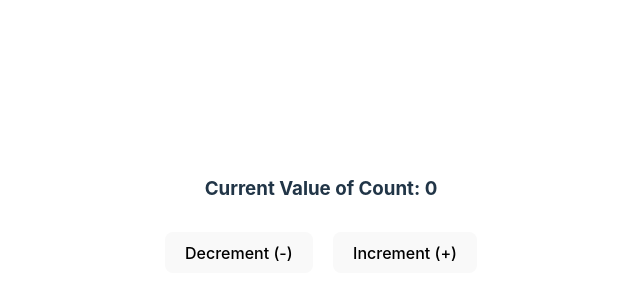
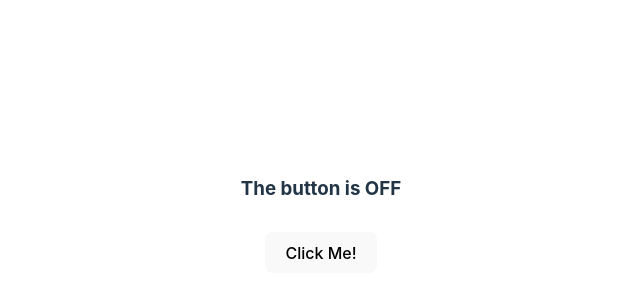
Before and after one commit to romeyiow/appdev1, a React (Vite) app in the folder react-hooks/: page / in a window 1280 px wide. Shown: the part 180-480 px from the top of the page, without its empty margins (319-959 px from the left). Built offline with nearby package versions, Linux system fonts and the light colour scheme.

Commit message:
ToggleButton completed

```diff
--- /dev/null
+++ b/react-hooks/src/ToggleButton.jsx
@@ -0,0 +1,17 @@
+import { useState } from "react"
+
+const ToggleButton = () => {
+    const [isOn, setIsOn] = useState(false)
+
+    const toggleButton = () => {
+        setIsOn (isOn ? false:true)
+    }
+    return (
+        <div className="toggle-button-component">
+            <h3>The button is {isOn ? "ON" :"OFF"}</h3>
+            <button onClick={toggleButton}>Click Me!</button>
+        </div>
+    )
+}
+
+export default ToggleButton;
--- a/react-hooks/src/main.jsx
+++ b/react-hooks/src/main.jsx
@@ -3,10 +3,12 @@ import { createRoot } from 'react-dom/client'
 import './index.css'
 import App from './App.jsx'
 import Counter from './Counter.jsx'
+import ToggleButton from './ToggleButton.jsx'
 
 createRoot(document.getElementById('root')).render(
   <StrictMode>
     {/* <App /> */}
-    <Counter />
+    {/* <Counter /> */}
+    <ToggleButton />
   </StrictMode>,
 )
```
